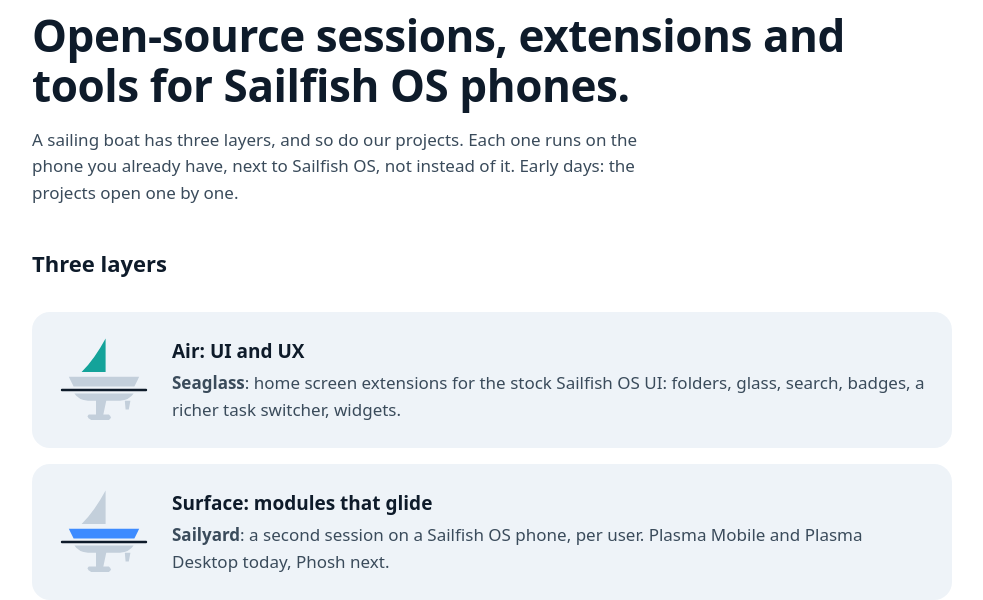
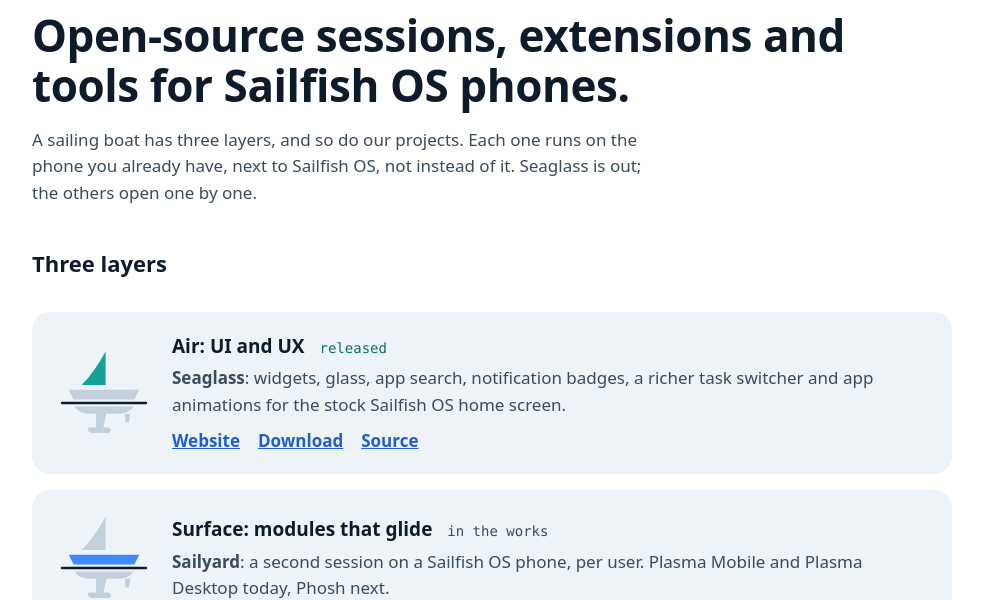
Before and after one commit to Keelwing/keelwing.github.io, a plain HTML site: page site/index.html in a window 1280 px wide. Shown: the part 369-969 px from the top of the page, without its empty margins (148-1131 px from the left). Drawn offline with Linux system fonts and the light colour scheme.

Commit message:
Site: link Seaglass, and mark what is still in the works

```diff
--- a/site/index.html
+++ b/site/index.html
@@ -24,6 +24,7 @@
   --link: #1D5FD1;
   --depth: #0E1B2A;
   --muted: #C3CFDB;
+  --air-text: #0F6E63;
 }
 @media (prefers-color-scheme: dark) {
   :root {
@@ -35,6 +36,7 @@
     --link: #7FB2FF;
     --depth: #EEF3F8;
     --muted: #3A4E66;
+    --air-text: #14A39A;
   }
 }
 * { box-sizing: border-box; }
@@ -64,12 +66,16 @@ h2 { font-size: 22px; margin: 0 0 16px; }
 }
 .layer h3 { margin: 0 0 4px; font-size: 19px; }
 .layer p { margin: 0; color: var(--soft); }
+.layer .links { margin-top: 10px; display: flex; flex-wrap: wrap; gap: 6px 18px; font-weight: 600; }
 .tag { font-family: ui-monospace, "IBM Plex Mono", Menlo, monospace; font-size: 14px; color: var(--soft); }
+.layer h3 .tag { margin-left: 10px; font-weight: 500; white-space: nowrap; }
+.layer h3 .out { color: var(--air-text); }
 footer { border-top: 1px solid var(--line); padding: 24px 0 48px; color: var(--soft); font-size: 14px; }
 .support img { display: block; }
 @media (max-width: 560px) {
   .layer { grid-template-columns: 64px minmax(0, 1fr); padding: 16px; gap: 14px; }
   .layer svg { width: 64px; height: 64px; }
+  .layer h3 .tag { display: block; margin: 2px 0 0; }
 }
 </style>
 </head>
@@ -83,7 +89,7 @@ footer { border-top: 1px solid var(--line); padding: 24px 0 48px; color: var(--s
 <section class="hero">
   <h1>Open-source sessions, extensions and tools for Sailfish OS phones.</h1>
   <p>A sailing boat has three layers, and so do our projects. Each one runs on the phone you already have, next to
-  Sailfish OS, not instead of it. Early days: the projects open one by one.</p>
+  Sailfish OS, not instead of it. Seaglass is out; the others open one by one.</p>
 </section>
 
 <section class="layers" aria-labelledby="layers-title">
@@ -102,9 +108,12 @@ footer { border-top: 1px solid var(--line); padding: 24px 0 48px; color: var(--s
       </g>
     </svg>
     <div>
-      <h3>Air: UI and UX</h3>
-      <p><strong>Seaglass</strong>: home screen extensions for the stock Sailfish OS UI: folders, glass, search,
-      badges, a richer task switcher, widgets.</p>
+      <h3>Air: UI and UX <span class="tag out">released</span></h3>
+      <p><strong>Seaglass</strong>: widgets, glass, app search, notification badges, a richer task switcher and app
+      animations for the stock Sailfish OS home screen.</p>
+      <p class="links"><a href="https://keelwing.github.io/seaglass/">Website</a>
+        <a href="https://github.com/Keelwing/seaglass/releases/latest">Download</a>
+        <a href="https://github.com/Keelwing/seaglass">Source</a></p>
     </div>
   </div>
 
@@ -121,7 +130,7 @@ footer { border-top: 1px solid var(--line); padding: 24px 0 48px; color: var(--s
       </g>
     </svg>
     <div>
-      <h3>Surface: modules that glide</h3>
+      <h3>Surface: modules that glide <span class="tag">in the works</span></h3>
       <p><strong>Sailyard</strong>: a second session on a Sailfish OS phone, per user. Plasma Mobile and Plasma
       Desktop today, Phosh next.</p>
     </div>
@@ -140,7 +149,7 @@ footer { border-top: 1px solid var(--line); padding: 24px 0 48px; color: var(--s
       </g>
     </svg>
     <div>
-      <h3>Depth: under the water</h3>
+      <h3>Depth: under the water <span class="tag">in the works</span></h3>
       <p>The runtime under the sessions: GPU, boot screen, the compositor hand-over. Tools for disk usage and
       monitoring come next.</p>
     </div>
@@ -148,6 +157,7 @@ footer { border-top: 1px solid var(--line); padding: 24px 0 48px; color: var(--s
 </section>
 
 <footer>
+  <p>Everything here is free and stays free. If it helps you, a coffee on Ko-fi keeps the work going.</p>
   <p><a class="support" href="https://ko-fi.com/D31m05z"><img src="brand/keelwing-support.svg" width="199" height="48"
     alt="Support Keelwing on Ko-fi"></a></p>
   <p><a href="https://github.com/Keelwing">github.com/Keelwing</a></p>
```
